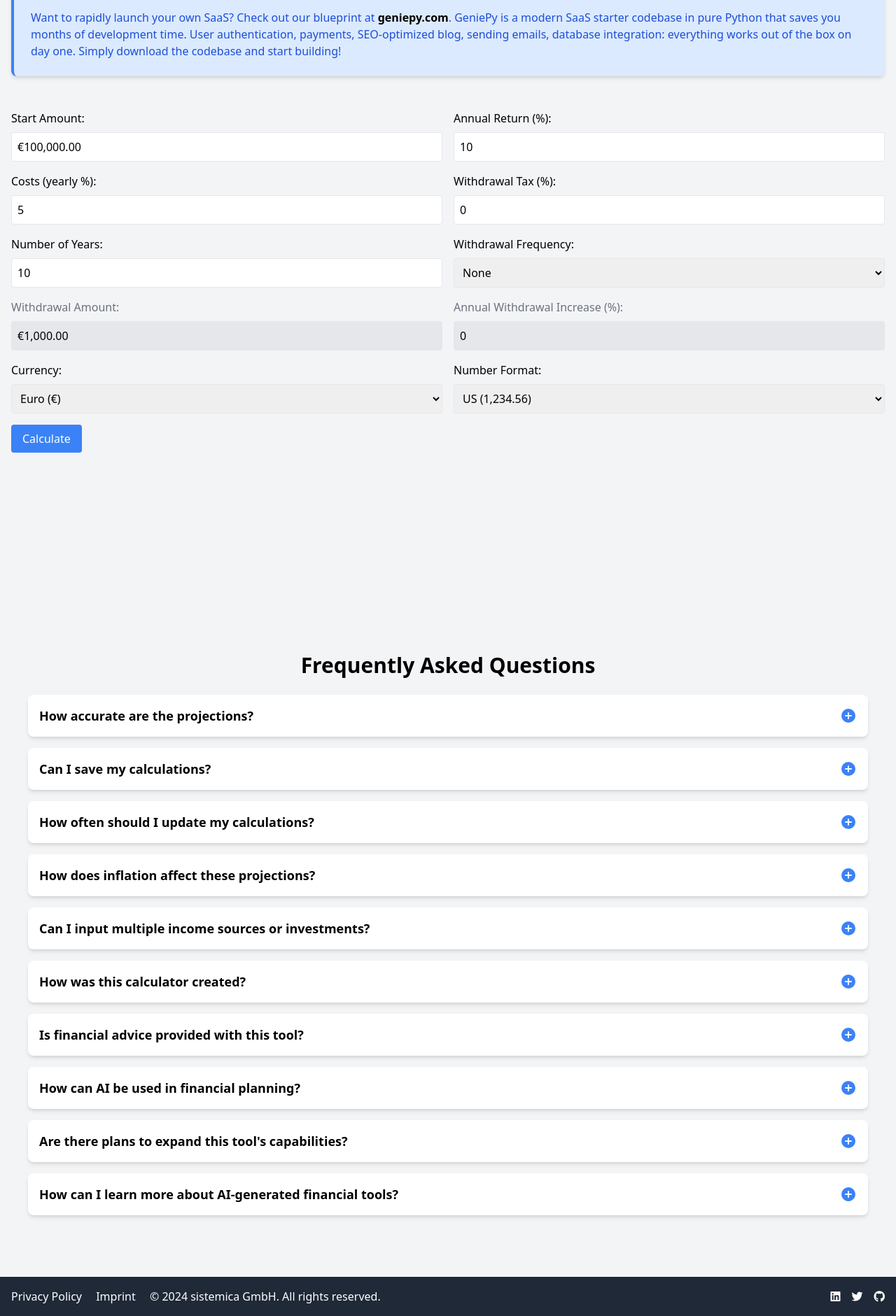
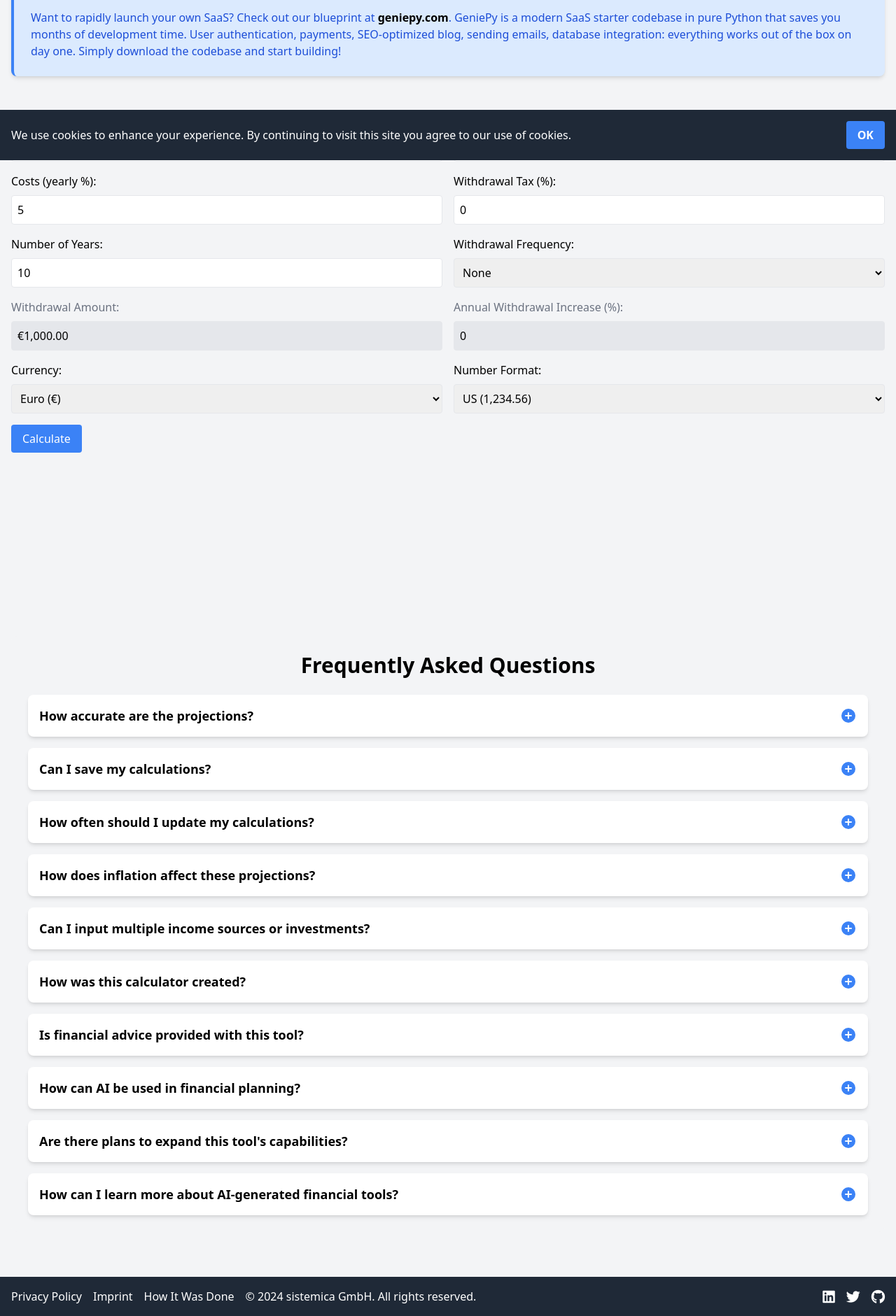
Before and after one commit to liquibee/investment-calculator, a plain HTML site: page site/index.html in a window 1280 px wide. Shown: the part 571-2452 px from the top of the page at 70% size. Drawn offline with nearby package versions, Linux system fonts and the light colour scheme.

Commit message:
Update cookie banner

```diff
--- a/site/index.html
+++ b/site/index.html
@@ -63,12 +63,10 @@
                 <img src="logo.png" alt="Financial Future Planner Logo" class="h-10 mr-3">
                 <h1 class="text-lg font-semibold">Financial Future Planner</h1>
             </div>
-            <nav>
+            <nav class="flex flex-wrap">
                 <a href="/" onclick="event.preventDefault(); showPage('home')" class="mx-2 hover:underline">Home</a>
-                <a href="/about" onclick="event.preventDefault(); showPage('about')"
-                    class="mx-2 hover:underline">About</a>
-                <a href="/how-it-was-done" onclick="event.preventDefault(); showPage('how-it-was-done')"
-                    class="mx-2 hover:underline">How It Was Done</a>
+                <a href="/about" onclick="event.preventDefault(); showPage('about')" class="mx-2 hover:underline">About</a>
+                <a href="/how-it-was-done" onclick="event.preventDefault(); showPage('how-it-was-done')" class="mx-2 hover:underline whitespace-nowrap">How It Was Done</a>
             </nav>
         </div>
     </header>
@@ -528,6 +526,13 @@
                 your visit as part of its service operations. For more information, please refer to Cloudflare's privacy
                 policy.</p>
 
+                <h3 class="text-2xl font-bold mt-6 mb-3">Third-Party Services</h3>
+                <p class="mb-4">We use the following third-party services:</p>
+                <ul class="list-disc list-inside mb-4">
+                    <li><strong>MailerLite:</strong> We use MailerLite for our newsletter service. MailerLite may use cookies for functional purposes. For more information, please see <a href="https://www.mailerlite.com/legal/cookie-policy" target="_blank" rel="noopener noreferrer" class="text-blue-600 hover:underline">MailerLite's Cookie Policy</a>.</li>
+                    <li><strong>Meetergo:</strong> We use Meetergo for scheduling meetings. Meetergo may use cookies for functional purposes. For more information, please see <a href="https://meetergo.com/privacy-policy" target="_blank" rel="noopener noreferrer" class="text-blue-600 hover:underline">Meetergo's Privacy Policy</a>.</li>
+                </ul>
+
             <h3 class="text-2xl font-bold mt-6 mb-3">Changes to This Privacy Policy</h3>
             <p class="mb-4">We may update our Privacy Policy from time to time. We will notify you of any changes by
                 posting the new Privacy Policy on this page.</p>
@@ -647,17 +652,22 @@
 
     <footer class="bg-gray-800 text-white p-4 mt-8">
         <div class="container mx-auto flex flex-col md:flex-row justify-between items-center">
-            <div class="mb-4 md:mb-0">
-                <a href="#" onclick="showPage('privacy')" class="hover:underline mr-4">Privacy Policy</a>
-                <a href="#" onclick="showPage('imprint')" class="hover:underline mr-4">Imprint</a>
-                <span>&copy; 2024 sistemica GmbH. All rights reserved.</span>
+            <div class="mb-4 md:mb-0 flex flex-wrap justify-center md:justify-start">
+                <a href="/privacy" onclick="event.preventDefault(); showPage('privacy')" class="hover:underline mr-4 mb-2 md:mb-0">Privacy Policy</a>
+                <a href="/imprint" onclick="event.preventDefault(); showPage('imprint')" class="hover:underline mr-4 mb-2 md:mb-0">Imprint</a>
+                <a href="/how-it-was-done" onclick="event.preventDefault(); showPage('how-it-was-done')" class="hover:underline mr-4 mb-2 md:mb-0">How It Was Done</a>
+                <span class="whitespace-nowrap">&copy; 2024 sistemica GmbH. All rights reserved.</span>
             </div>
             <div class="flex space-x-4">
-                <a href="https://www.linkedin.com/company/sistemica" class="hover:text-blue-400"><i
-                        class="fab fa-linkedin"></i></a>
-                <a href="https://x.com/sistemicaGmbH" class="hover:text-blue-400"><i class="fab fa-twitter"></i></a>
-                <a href="https://github.com/hannes-sistemica" class="hover:text-blue-400"><i
-                        class="fab fa-github"></i></a>
+                <a href="https://www.linkedin.com/company/sistemica" target="_blank" rel="noopener noreferrer" class="hover:text-blue-400" aria-label="LinkedIn">
+                    <i class="fab fa-linkedin fa-lg"></i>
+                </a>
+                <a href="https://twitter.com/sistemicaGmbH" target="_blank" rel="noopener noreferrer" class="hover:text-blue-400" aria-label="Twitter">
+                    <i class="fab fa-twitter fa-lg"></i>
+                </a>
+                <a href="https://github.com/hannes-sistemica" target="_blank" rel="noopener noreferrer" class="hover:text-blue-400" aria-label="GitHub">
+                    <i class="fab fa-github fa-lg"></i>
+                </a>
             </div>
         </div>
     </footer>
@@ -707,7 +717,25 @@
         </div>
     </div>
 
+    <div id="cookie-banner" class="fixed bottom-0 left-0 right-0 bg-gray-800 text-white p-4 flex justify-between items-center">
+        <p class="mr-4">We use cookies to enhance your experience. By continuing to visit this site you agree to our use of cookies.</p>
+        <button onclick="acceptCookies()" class="bg-blue-500 hover:bg-blue-700 text-white font-bold py-2 px-4 rounded">
+            OK
+        </button>
+    </div>
+
     <script>
+    function acceptCookies() {
+        document.getElementById('cookie-banner').style.display = 'none';
+        localStorage.setItem('cookiesAccepted', 'true');
+    }
+
+    document.addEventListener('DOMContentLoaded', function() {
+        if (!localStorage.getItem('cookiesAccepted')) {
+            document.getElementById('cookie-banner').style.display = 'flex';
+        }
+    });
+
         let startAmountValue = 100000;
         let withdrawalAmountValue = 1000;
         let chart;
```
